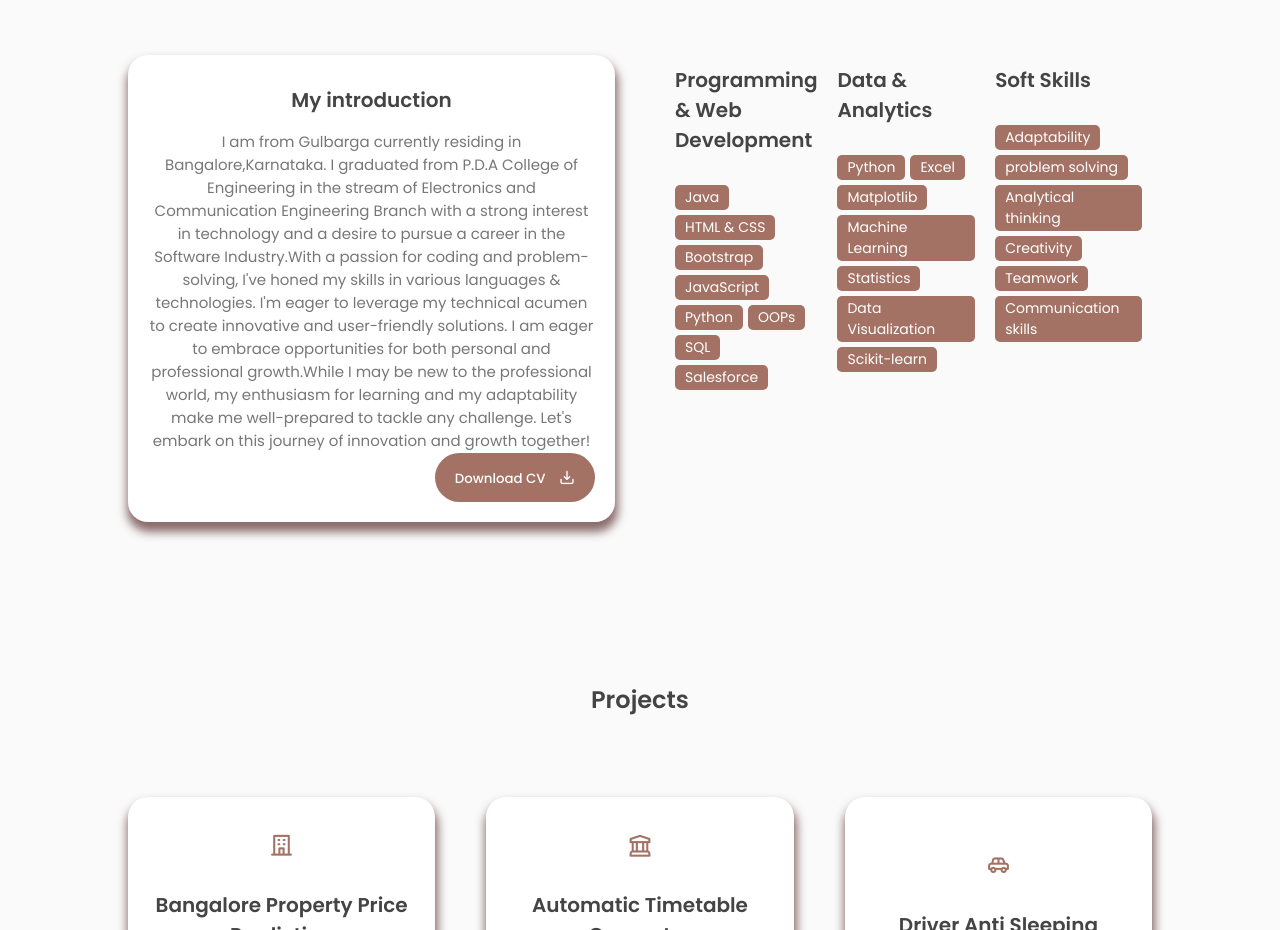
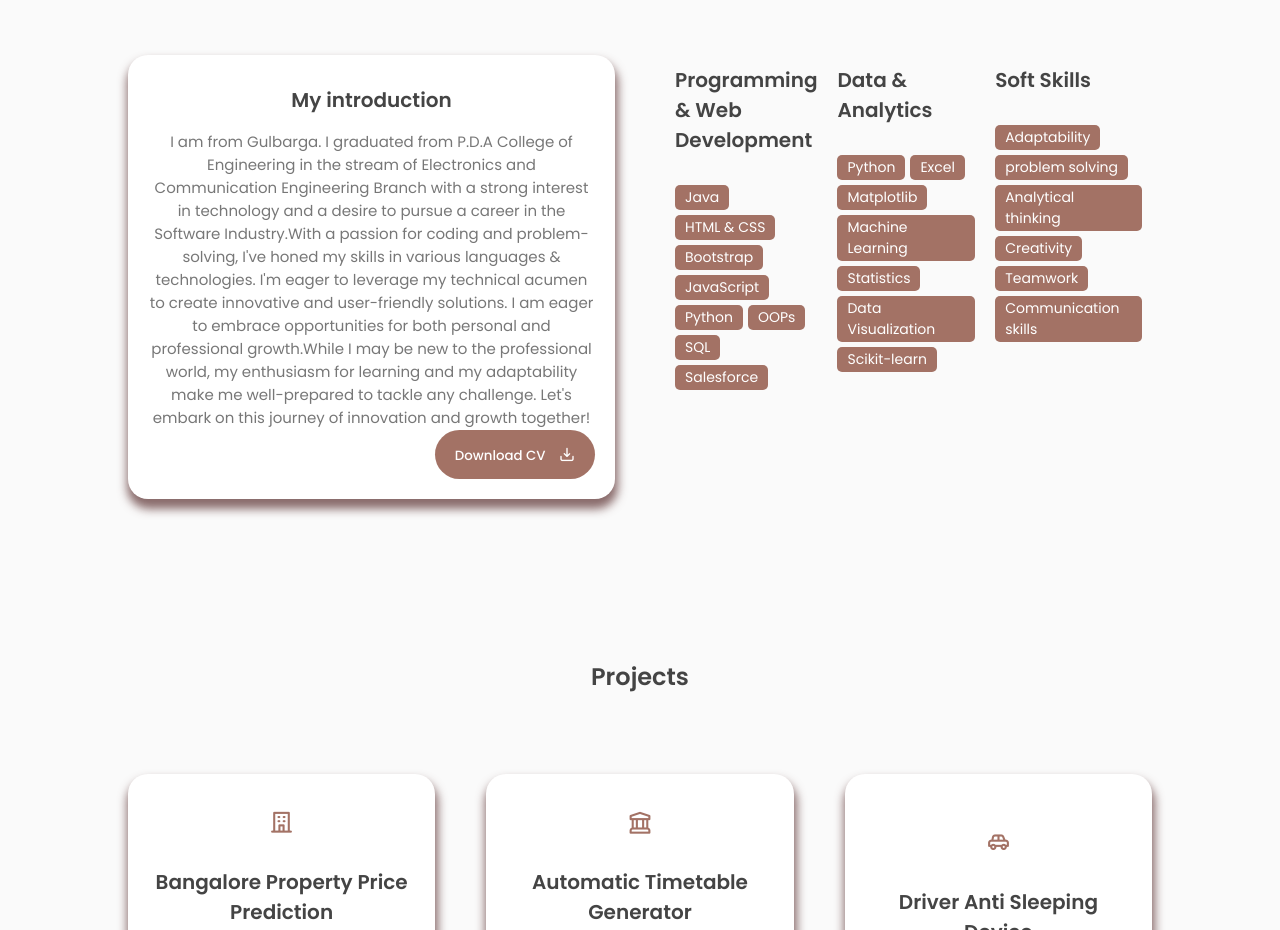
Before and after one commit to tahura-sadaf/tahura-portfolio, a plain HTML site: page index.html in a window 1280 px wide. Shown: the part 940-1870 px from the top of the page. Drawn offline with nearby package versions, Linux system fonts and the light colour scheme.

Commit message:
Update index.html

```diff
--- a/index.html
+++ b/index.html
@@ -113,7 +113,7 @@
               <div class="col">
                   <div class="about-info">
                       <h3>My introduction</h3>
-                      <p>I am from Gulbarga currently residing in Bangalore,Karnataka. I graduated from P.D.A College of Engineering in the stream of Electronics and Communication Engineering Branch with a strong interest in technology and a desire to pursue a career in the Software Industry.With a passion for coding and problem-solving, I've honed my skills in various languages & technologies. I'm eager to leverage my technical acumen to create innovative and user-friendly solutions.
+                      <p>I am from Gulbarga. I graduated from P.D.A College of Engineering in the stream of Electronics and Communication Engineering Branch with a strong interest in technology and a desire to pursue a career in the Software Industry.With a passion for coding and problem-solving, I've honed my skills in various languages & technologies. I'm eager to leverage my technical acumen to create innovative and user-friendly solutions.
                         I am eager to embrace opportunities for both personal and professional growth.While I may be new to the professional world, my enthusiasm for learning and my adaptability make me well-prepared to tackle any challenge.
                         Let's embark on this journey of innovation and growth together!
                       </p>
```
